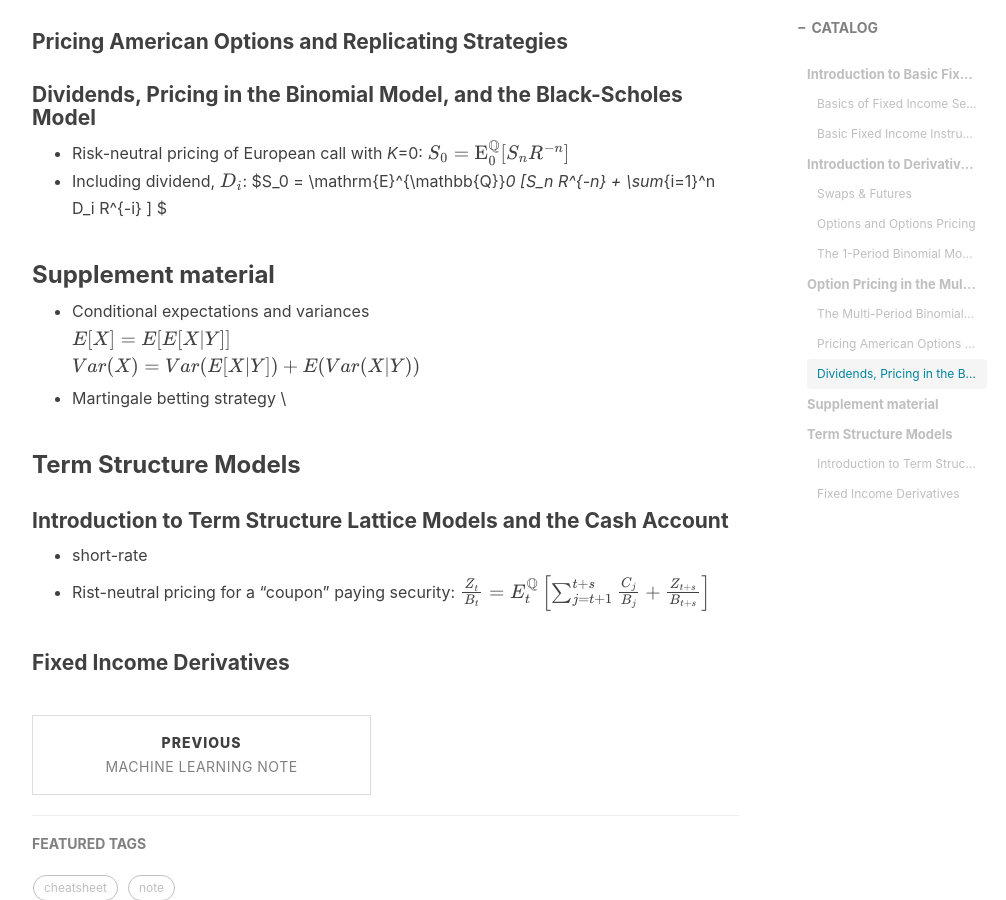
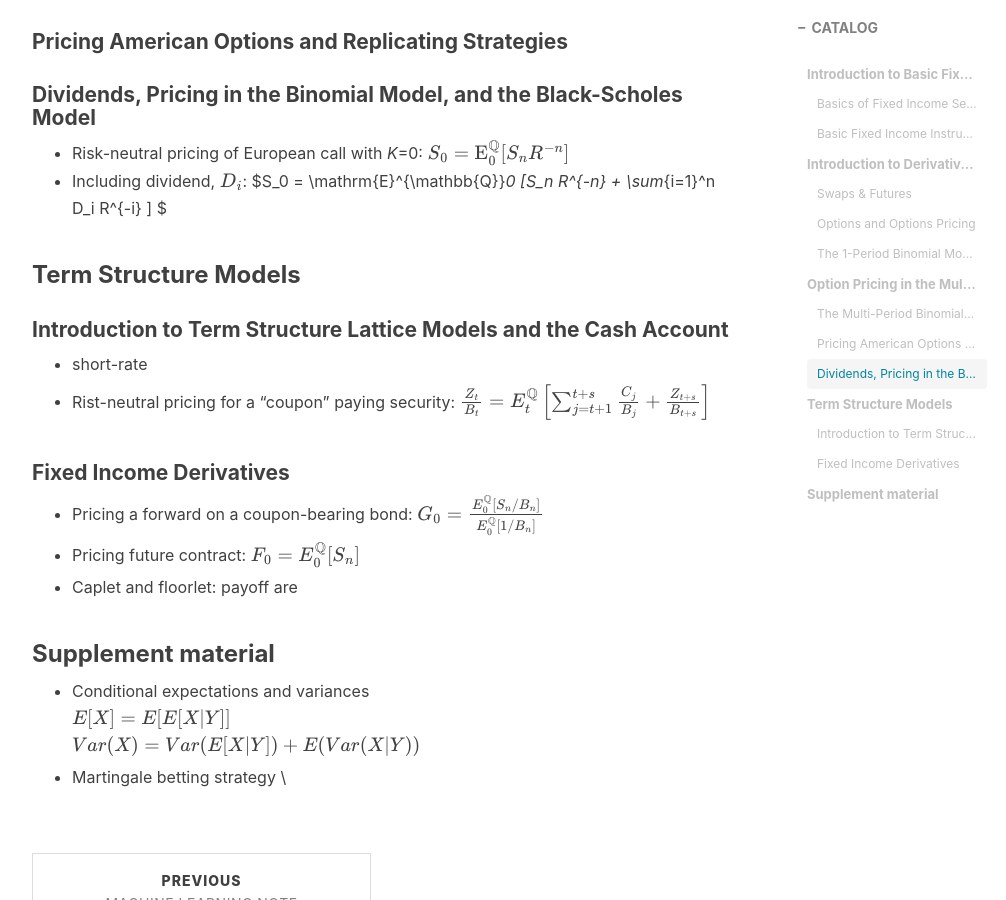
Before and after one commit to Bearxcave/Bearxcave.github.io, a Jekyll site: the page built from _posts/2021-03-12-cheatsheet-FE&RM-I.md, in a window 1280 px wide and 900 px high, scrolled down 2990 px. Shown: the whole window, without its empty margins (233-1239 px from the left). Built offline with Jekyll 4.4.1, drawn with Linux system fonts in a browser that asks for light colours; nearby versions of some CDN libraries; formulas are drawn with MathJax 3; comment, search, counter and statistics services are not loaded.

Commit message:
Update 2021-03-12-cheatsheet-FE&RM-I.md

```diff
--- a/_posts/2021-03-12-cheatsheet-FE&RM-I.md
+++ b/_posts/2021-03-12-cheatsheet-FE&RM-I.md
@@ -113,3 +105,17 @@ $Var(X) = Var(E[X|Y]) + E(Var(X|Y))$
 * Rist-neutral pricing for a "coupon" paying security: $ \frac{Z_t}{B_t} = E_t^{\mathbb Q} \left[ \sum_{j=t+1}^{t+s} \frac{C_j}{B_j} + \frac{Z_{t+s}}{B_{t+s}}  \right]$
 
 #### Fixed Income Derivatives
+
+* Pricing a forward on a coupon-bearing bond: $ G_0 = \frac{E_0^{\mathbb Q} [S_n /B_n]}{ E_0^{\mathbb Q} [1 /B_n] } $
+
+* Pricing future contract: $ F_0 = E_0^{\mathbb Q}  [S_n] $
+
+* Caplet and floorlet: payoff are $  $
+
+### Supplement material
+
+* Conditional expectations and variances \
+$E[X] = E[E[X|Y]]$ \
+$Var(X) = Var(E[X|Y]) + E(Var(X|Y))$
+
+* Martingale betting strategy \
```
Also changed, not shown: other parts of _posts/2021-03-12-cheatsheet-FE&RM-I.md (+0 -8 lines).
